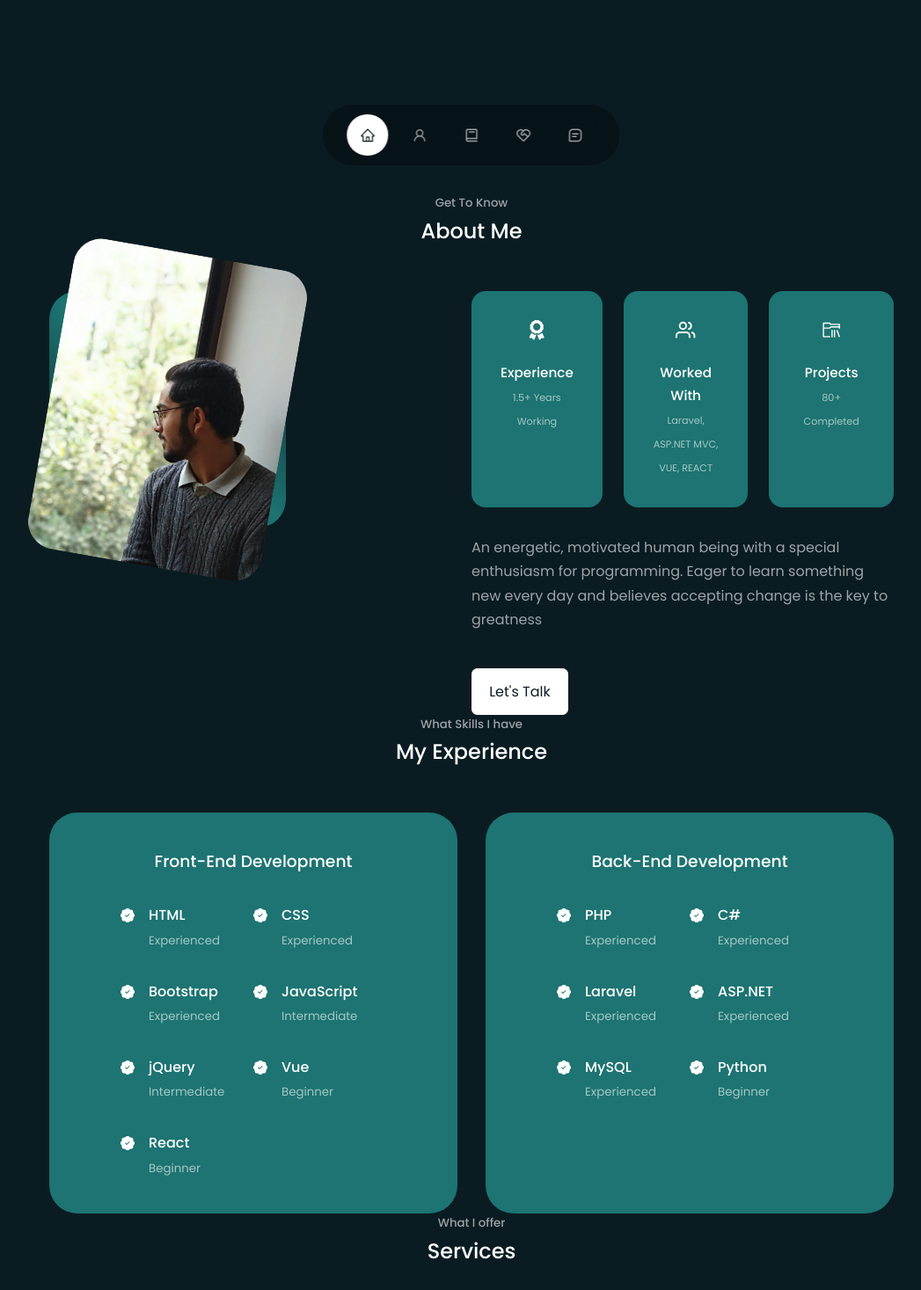
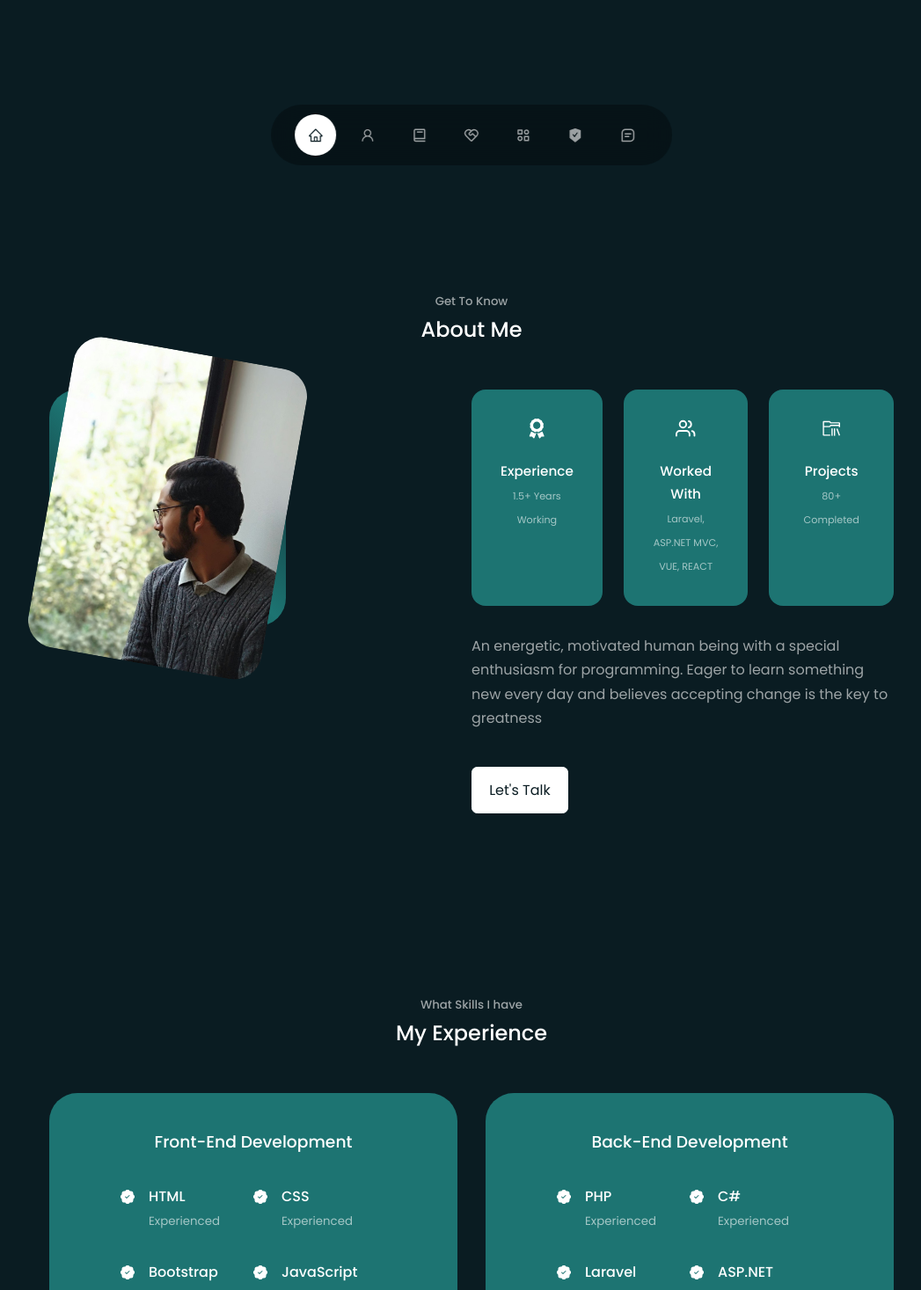
Before and after one commit to scottishsummer98/react_portfolio, a React (Create React App) app: page / in a window 1280 px wide. Shown: the part 580-2047 px from the top of the page at 88% size, without its empty margins (104-1151 px from the left). Built offline with nearby package versions, Linux system fonts and the light colour scheme.

Commit message:
spacing fixes

```diff
--- a/src/components/about/About.css
+++ b/src/components/about/About.css
@@ -1,3 +1,8 @@
+#about {
+    height: 100vh;
+    padding-top: 7rem;
+    overflow: hidden;
+}
 .about_container {
     display: grid;
     grid-template-columns: 35% 50%;
--- a/src/components/contact/Contact.css
+++ b/src/components/contact/Contact.css
@@ -1,3 +1,8 @@
+#contact {
+    height: 100vh;
+    padding-top: 7rem;
+    overflow: hidden;
+}
 .container.contact_container {
     width: 58%;
     display: grid;
--- a/src/components/experience/Experience.css
+++ b/src/components/experience/Experience.css
@@ -1,3 +1,8 @@
+#experience {
+    height: 100vh;
+    padding-top: 7rem;
+    overflow: hidden;
+}
 .experience_container {
     display: grid;
     grid-template-columns: 1fr 1fr;
--- a/src/components/navbar/Navbar.jsx
+++ b/src/components/navbar/Navbar.jsx
@@ -1,19 +1,67 @@
 import React from 'react'
 import './Navbar.css'
-import {useState} from 'react'
-import {AiOutlineHome, AiOutlineUser} from 'react-icons/ai'
-import {BiBook, BiMessageSquareDetail} from 'react-icons/bi'
-import {RiServiceLine} from 'react-icons/ri'
+import { useState } from 'react'
+import {
+  AiFillSafetyCertificate,
+  AiOutlineHome,
+  AiOutlineUser,
+} from 'react-icons/ai'
+import { BiCategoryAlt, BiBook, BiMessageSquareDetail } from 'react-icons/bi'
+import { RiServiceLine } from 'react-icons/ri'
 
 const Navbar = () => {
   const [activeNav, setActiveNav] = useState('#')
   return (
     <nav>
-      <a href="#" onClick={() => setActiveNav('#')} className={activeNav === '#' ? 'active' : ''}><AiOutlineHome/></a>
-      <a href="#about" onClick={() => setActiveNav('#about')} className={activeNav === '#about' ? 'active' : ''}><AiOutlineUser/></a>
-      <a href="#experience" onClick={() => setActiveNav('#experience')} className={activeNav === '#experience' ? 'active' : ''}><BiBook/></a>
-      <a href="#services" onClick={() => setActiveNav('#services')} className={activeNav === '#services' ? 'active' : ''}><RiServiceLine/></a>
-      <a href="#contact" onClick={() => setActiveNav('#contact')} className={activeNav === '#contact' ? 'active' : ''}><BiMessageSquareDetail/></a>
+      <a
+        href="#"
+        onClick={() => setActiveNav('#')}
+        className={activeNav === '#' ? 'active' : ''}
+      >
+        <AiOutlineHome />
+      </a>
+      <a
+        href="#about"
+        onClick={() => setActiveNav('#about')}
+        className={activeNav === '#about' ? 'active' : ''}
+      >
+        <AiOutlineUser />
+      </a>
+      <a
+        href="#experience"
+        onClick={() => setActiveNav('#experience')}
+        className={activeNav === '#experience' ? 'active' : ''}
+      >
+        <BiBook />
+      </a>
+      <a
+        href="#services"
+        onClick={() => setActiveNav('#services')}
+        className={activeNav === '#services' ? 'active' : ''}
+      >
+        <RiServiceLine />
+      </a>
+      <a
+        href="#portfolio"
+        onClick={() => setActiveNav('#portfolio')}
+        className={activeNav === '#portfolio' ? 'active' : ''}
+      >
+        <BiCategoryAlt />
+      </a>
+      <a
+        href="#testimonials"
+        onClick={() => setActiveNav('#testimonials')}
+        className={activeNav === '#testimonials' ? 'active' : ''}
+      >
+        <AiFillSafetyCertificate />
+      </a>
+      <a
+        href="#contact"
+        onClick={() => setActiveNav('#contact')}
+        className={activeNav === '#contact' ? 'active' : ''}
+      >
+        <BiMessageSquareDetail />
+      </a>
     </nav>
   )
 }
--- a/src/components/portfolio/Portfolio.css
+++ b/src/components/portfolio/Portfolio.css
@@ -1,3 +1,7 @@
+#portfolio {
+    height: 150vh;
+    overflow: hidden;
+}
 .portfolio_container {
     display: grid;
     grid-template-columns: repeat(3, 1fr);
--- a/src/components/services/Services.css
+++ b/src/components/services/Services.css
@@ -1,3 +1,8 @@
+#services {
+    height: 100vh;
+    padding-top: 7rem;
+    overflow: hidden;
+}
 .services_container {
     display: grid;
     grid-template-columns: repeat(3, 1fr);
--- a/src/components/testimonial/Testimonial.css
+++ b/src/components/testimonial/Testimonial.css
@@ -1,3 +1,8 @@
+#testimonials {
+    height: 100vh;
+    padding-top: 7rem;
+    overflow: hidden;
+}
 .container.testimonials_container {
     width: 40%;
     padding-bottom: 4rem;
```
